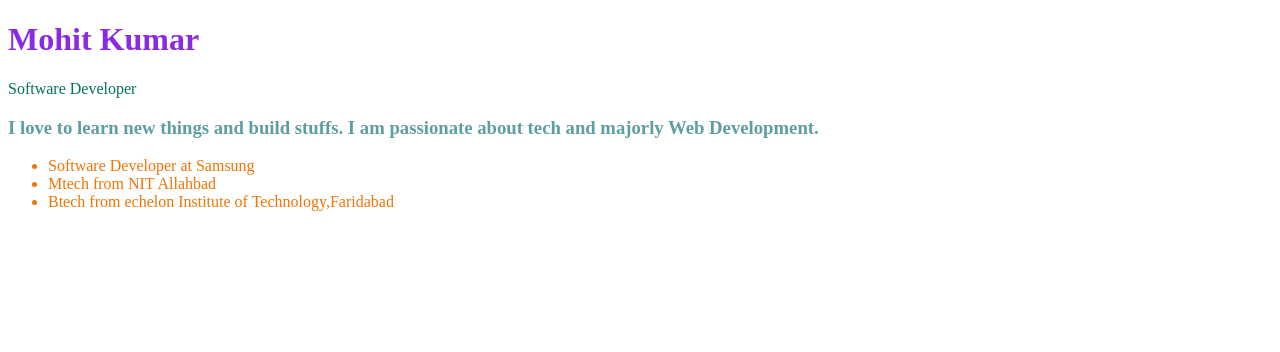
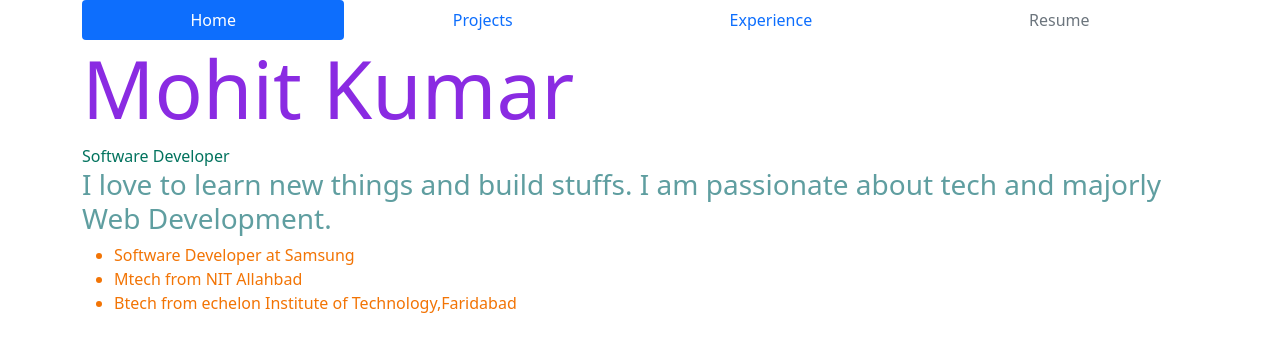
Before and after one commit to mohit2978/MyWebsite, a plain HTML site: page index.html in a window 1280 px wide. Drawn offline with nearby package versions, Linux system fonts and the light colour scheme.

Commit message:
added bootstrap

```diff
--- a/index.html
+++ b/index.html
@@ -5,9 +5,19 @@
     <meta name="viewport" content="width=device-width, initial-scale=1.0">
     <link rel="styleSheet" href="style.css">
     <title>My Website</title>
+    <link href="https://cdn.jsdelivr.net/npm/bootstrap@5.0.2/dist/css/bootstrap.min.css" rel="stylesheet" integrity="sha384-EVSTQN3/azprG1Anm3QDgpJLIm9Nao0Yz1ztcQTwFspd3yD65VohhpuuCOmLASjC" crossorigin="anonymous">
 </head>
 <body>
-    <h1>Mohit Kumar</h1>
+    <div class="container">
+        <nav class="nav nav-pills flex-column flex-sm-row ">
+            <a class="flex-sm-fill text-sm-center nav-link active" aria-current="page" href="#">Home</a>
+            <a class="flex-sm-fill text-sm-center nav-link" href="#">Projects</a>
+            <a class="flex-sm-fill text-sm-center nav-link" href="#">Experience</a>
+            <a class="flex-sm-fill text-sm-center nav-link disabled" href="#" tabindex="-1" aria-disabled="true">Resume</a>
+          </nav>
+    </div>
+ <div class="container">
+    <h1 class="display-1">Mohit Kumar</h1>
     <div>
         <span>Software Developer</span>
     </div>
@@ -15,11 +25,12 @@
         I love to learn new things and build stuffs. I am passionate about tech and majorly
         Web Development.
     </h3>
-    <ul>
+    <ul class="list-styled">
         <li> Software Developer at Samsung</li>
         <li> Mtech from NIT Allahbad</li>
         <li> Btech from echelon Institute of Technology,Faridabad</li>
     </ul>
 
+ </div>
 </body>
 </html>
```
